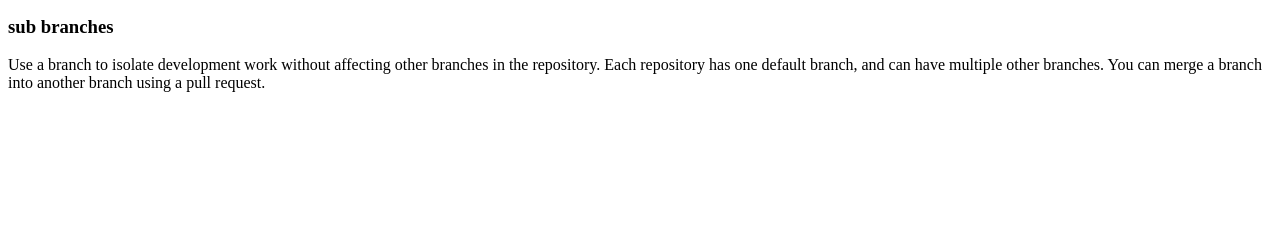
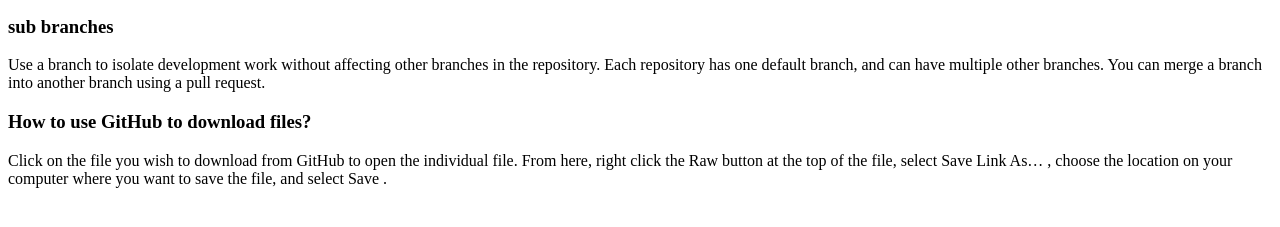
Before and after one commit to raniessa/githubwork, a plain HTML site: page index.html in a window 1280 px wide. Shown: the part 101-328 px from the top of the page. Drawn offline with Linux system fonts and the light colour scheme.

Commit message:
version4

```diff
--- a/index.html
+++ b/index.html
@@ -10,6 +10,7 @@
     <p>A GitHub App is a tool that extends GitHub's functionality. You can use GitHub Apps to automate tasks, integrate tools, and more. </p>
     <h3>sub branches</h3>
     <p>Use a branch to isolate development work without affecting other branches in the repository. Each repository has one default branch, and can have multiple other branches. You can merge a branch into another branch using a pull request.</p>
-
+    <h3>How to use GitHub to download files?</h3>
+    <p>Click on the file you wish to download from GitHub to open the individual file. From here, right click the Raw button at the top of the file, select Save Link As… , choose the location on your computer where you want to save the file, and select Save .</p>
 </body>
 </html>
```
